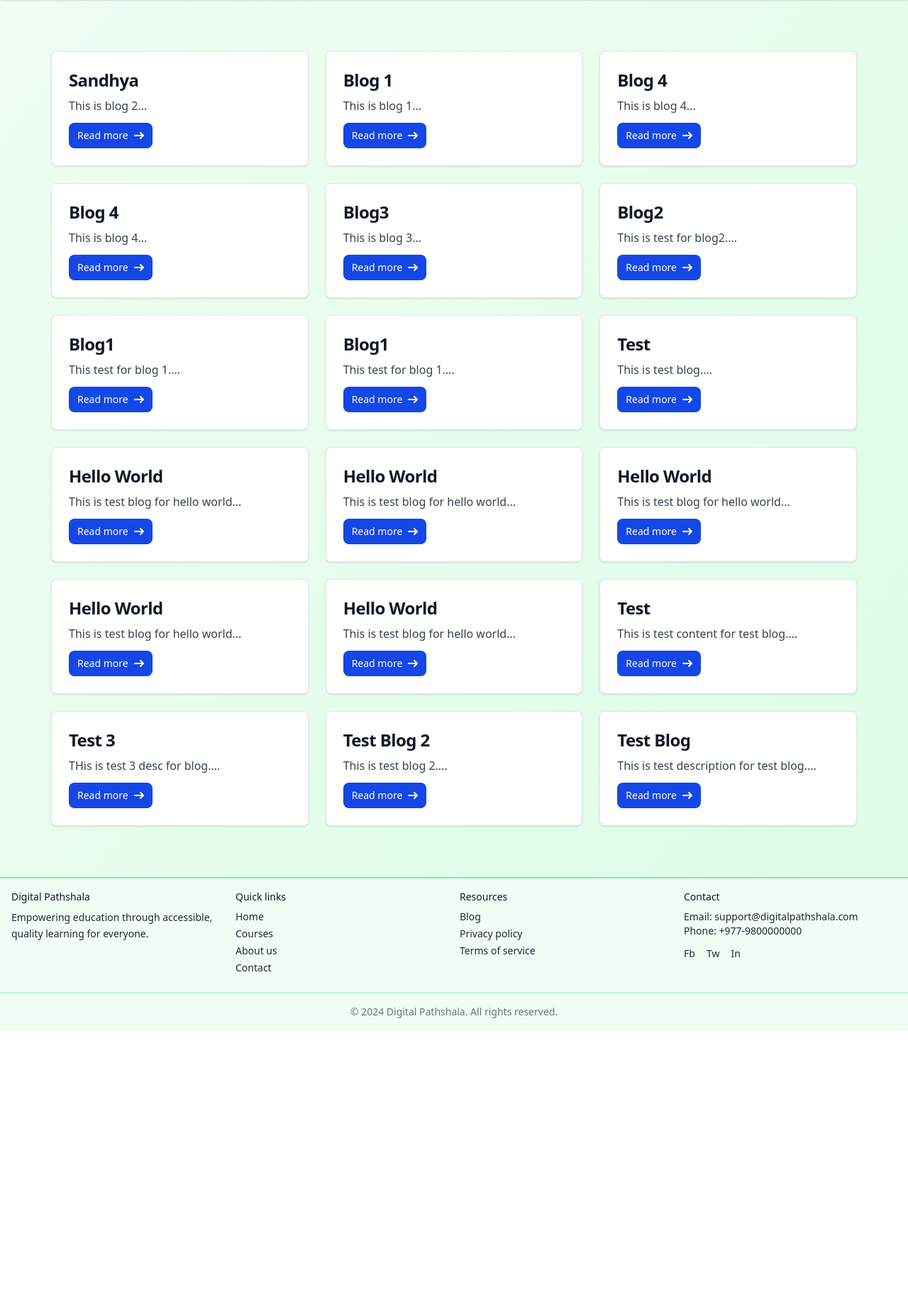
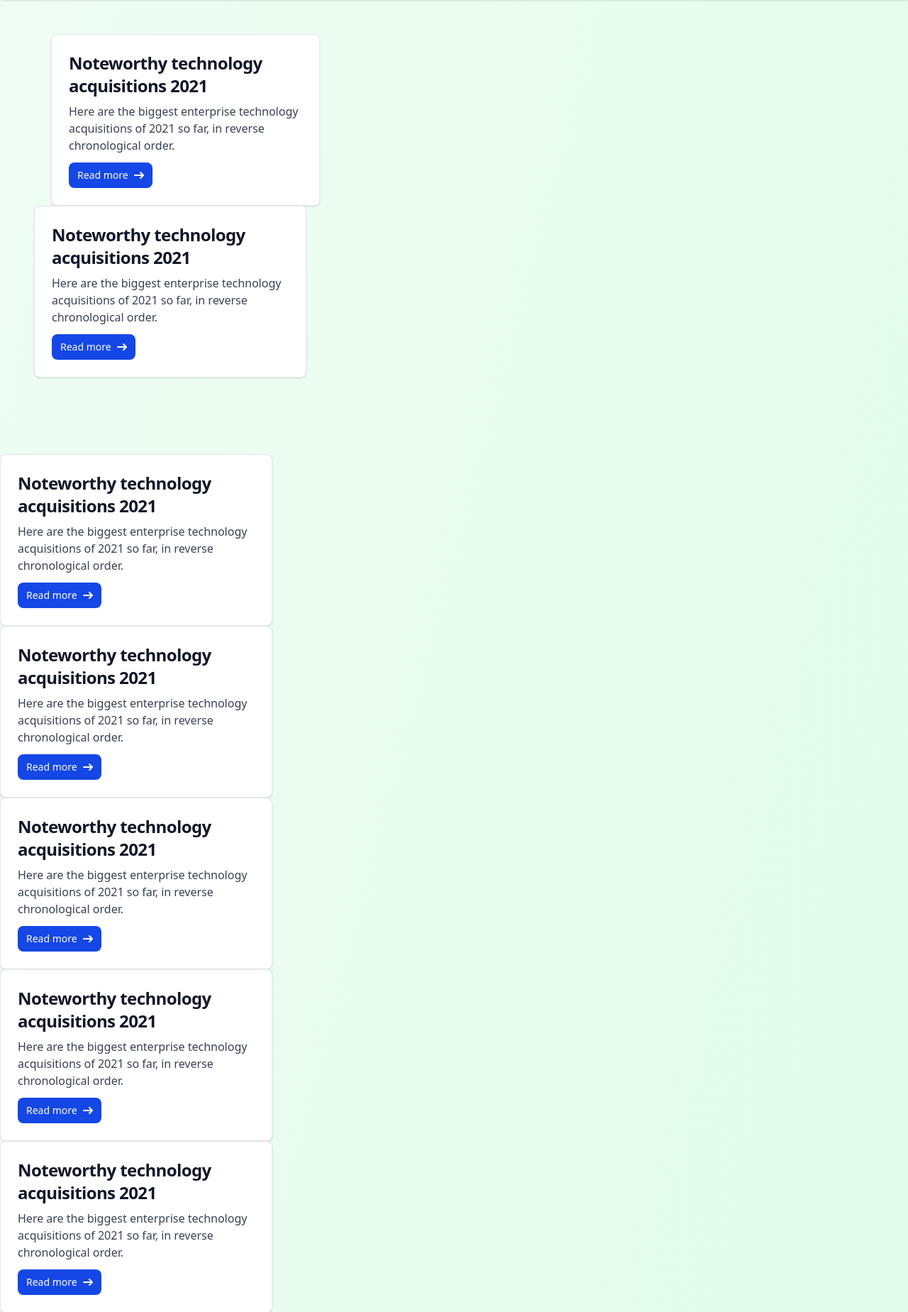
Before and after one commit to SANDHYA681/Pathshala, a Django app: page /blogs/ in a window 1280 px wide. Shown: the part 106-1955 px from the top of the page at 71% size. Before the commit the page ends 1558 px from the top, so only its background shows below. Run offline with Django 5.2, Linux system fonts and the light colour scheme; data comes from the database, SQL or seed files in the repository; parts of the project's set-up code (start-up, migrations or seed data) failed here and were passed over.

Commit message:
Worked on blogs.html

```diff
--- a/templates/pages/blogs/blogs.html
+++ b/templates/pages/blogs/blogs.html
@@ -3,36 +3,27 @@
 {% block title %}
   Blogs
 {% endblock %}
+{% block content %}
+    <div class='grid grid-cols-1 md:grid-cols-2 lg:grid-cols-3 space-y-2 px-6'>
+      {% for blog in blogs %}
 
-{% block content %}
-  <!-- Main container for the blogs -->
-  <div class="grid grid-cols-1 md:grid-cols-2 lg:grid-cols-3 gap-6 px-6 py-6">
-    <!-- Loop through the blogs and display each blog -->
-    {% for blog in blogs %}
+
 <div class="max-w-sm p-6 bg-white border border-gray-200 rounded-lg shadow-sm dark:bg-gray-800 dark:border-gray-700">
-        <!-- Blog title and link -->
-        <a href="{% url 'blog_detail' blog.id %}">
-          <h5 class="mb-2 text-2xl font-bold tracking-tight text-gray-900 dark:text-white">
-            {{ blog.title }}
-          </h5>
+    <a href="#">
+        <h5 class="mb-2 text-2xl font-bold tracking-tight text-gray-900 dark:text-white">Noteworthy technology acquisitions 2021</h5>
     </a>
-
-        <!-- Blog content preview (show first 150 characters) -->
-        <p class="mb-3 font-normal text-gray-700 dark:text-gray-400">
-          {{ blog.content|slice:":150" }}...
-        </p>
-
-        <!-- Read More Button -->
-        <a href="{% url 'blog_detail' blog.id %}" class="inline-flex items-center px-3 py-2 text-sm font-medium text-center text-white bg-blue-700 rounded-lg hover:bg-blue-800 focus:ring-4 focus:outline-none focus:ring-blue-300 dark:bg-blue-600 dark:hover:bg-blue-700 dark:focus:ring-blue-800">
+    <p class="mb-3 font-normal text-gray-700 dark:text-gray-400">Here are the biggest enterprise technology acquisitions of 2021 so far, in reverse chronological order.</p>
+    <a href="#" class="inline-flex items-center px-3 py-2 text-sm font-medium text-center text-white bg-blue-700 rounded-lg hover:bg-blue-800 focus:ring-4 focus:outline-none focus:ring-blue-300 dark:bg-blue-600 dark:hover:bg-blue-700 dark:focus:ring-blue-800">
         Read more
         <svg class="rtl:rotate-180 w-3.5 h-3.5 ms-2" aria-hidden="true" xmlns="http://www.w3.org/2000/svg" fill="none" viewBox="0 0 14 10">
             <path stroke="currentColor" stroke-linecap="round" stroke-linejoin="round" stroke-width="2" d="M1 5h12m0 0L9 1m4 4L9 9"/>
         </svg>
     </a>
 </div>
-    {% empty %}
-      <!-- Display message if no blogs are available -->
-      <p class="col-span-3 text-center text-gray-600 dark:text-gray-400">No blogs available at the moment.</p>
+
+
+    </div>
+
+
   {% endfor %}
-  </div>
 {% endblock %}
```
Lines whose indentation alone changed are shown as unchanged.
